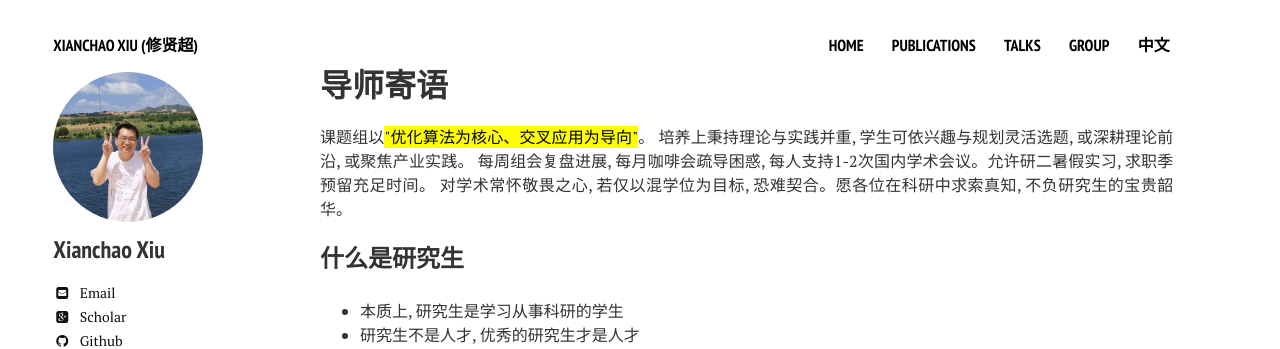
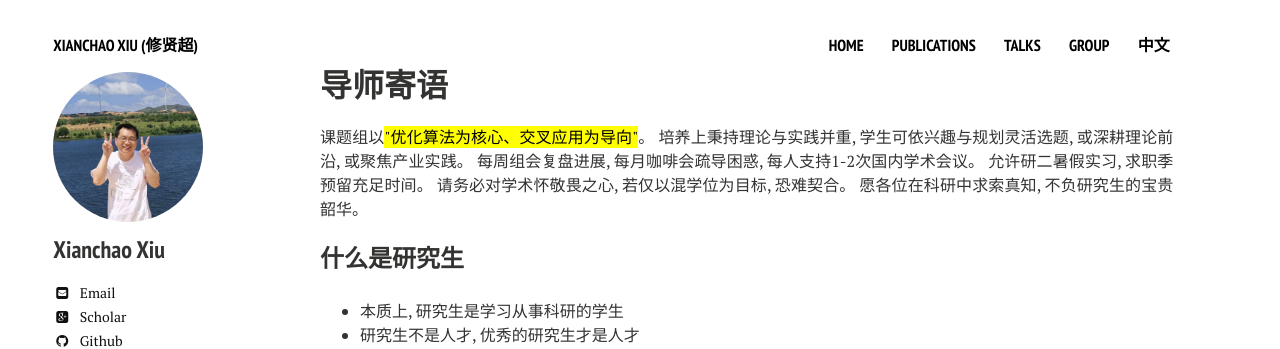
Before and after one commit to xianchaoxiu/xianchaoxiu.github.io, a Jekyll site: the page built from chinese/reading/how/index.md, in a window 1280 px wide. Shown: the top 349 px of the page. Built offline with Jekyll 4.4.1, drawn with Linux system fonts in a browser that asks for light colours; nearby versions of some CDN libraries.

Commit message:
Update index.md

```diff
--- a/chinese/reading/how/index.md
+++ b/chinese/reading/how/index.md
@@ -7,8 +7,10 @@ share: false
 
 课题组以<mark>"优化算法为核心、交叉应用为导向"</mark>。
 培养上秉持理论与实践并重, 学生可依兴趣与规划灵活选题, 或深耕理论前沿, 或聚焦产业实践。
-每周组会复盘进展, 每月咖啡会疏导困惑, 每人支持1-2次国内学术会议。允许研二暑假实习, 求职季预留充足时间。
-对学术常怀敬畏之心, 若仅以混学位为目标, 恐难契合。愿各位在科研中求索真知, 不负研究生的宝贵韶华。
+每周组会复盘进展, 每月咖啡会疏导困惑, 每人支持1-2次国内学术会议。
+允许研二暑假实习, 求职季预留充足时间。
+请务必对学术怀敬畏之心, 若仅以混学位为目标, 恐难契合。
+愿各位在科研中求索真知, 不负研究生的宝贵韶华。
 
 
 ### 什么是研究生
```
